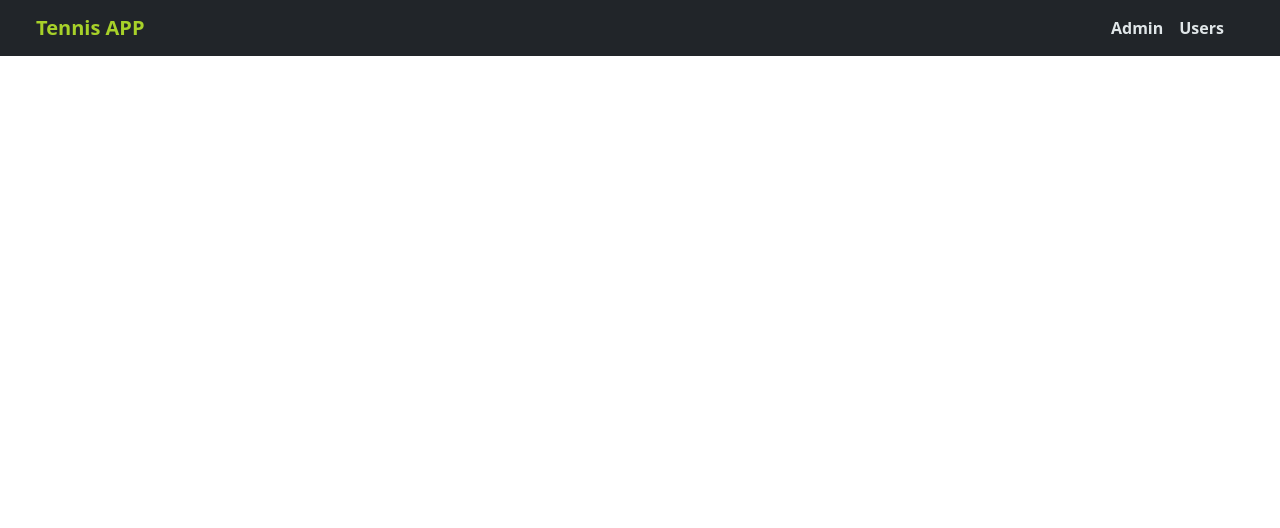
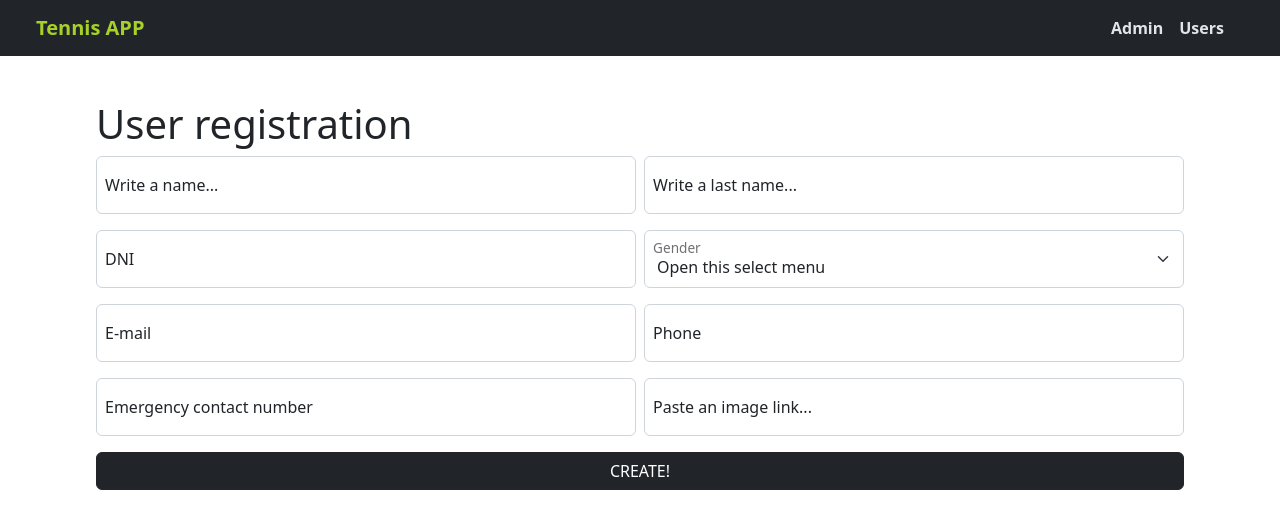
Before and after one commit to Nicrosi/Proyecto-Final, a React (Create React App) app in the folder client/: page /CreateUsers in a window 1280 px wide. Shown: the top 528 px of the page. Built offline with nearby package versions, Linux system fonts and the light colour scheme.

Commit message:
refactor(client/component/FormUser /HomeAdmin): arreglos de formularios y creación de ruta

```diff
--- a/client/src/App.js
+++ b/client/src/App.js
@@ -7,6 +7,7 @@ import NavBar from "./components/NavBar/NavBar";
 import { Users } from "./components/Users/Users.jsx";
 import { FormScore } from "./components/FormScore/FormScore.jsx";
 import { FormSponsor } from "./components/FormSponsor/FormSponsor.jsx";
+import { FormUser } from "./components/FormUser/FormUser.jsx";
 
 
 function App() {
@@ -19,6 +20,8 @@ function App() {
       <Route exact path={"/Users/:userId"} component={DetailsUser} />
       <Route exact path={"/CreateScore/:userId"} component={FormScore} />
       <Route exact path={"/sponsor"} component={FormSponsor}/>
+      <Route exact path={"/CreateUsers"} component={FormUser}/>
+
     </div>
   );
 }
--- a/client/src/components/FormUser/FormUser.jsx
+++ b/client/src/components/FormUser/FormUser.jsx
@@ -54,10 +54,10 @@ export const FormUser = () => {
 
     return (
         <React.Fragment>
-
-            <div className="mx-5" style={{margin: "100px auto", }}>
+            <div style={{ minHeight: "100vh", width:"100%"}}>
+            <div className="mx-auto" style={{marginTop: "100px", width:"85%"}}>
                 <h1>User registration</h1>
-                <form onSubmit={(e) => handleSubmit(e)}>
+                <form style={{width:"100%"}} onSubmit={(e) => handleSubmit(e)}>
                     <div className="row g-2 mb-3">
                         <div className="form-floating col-md">
                             <input type="text" value={input.name} name="name" placeholder="Write a name..." class="form-control" id="floatingInput" onChange={(e) => handleInputChange(e)} />
@@ -102,14 +102,14 @@ export const FormUser = () => {
                             <label for="floatingInput">Paste an image link...</label>
                         </div>
                     </div>
-                    <div class="d-grid gap-2">
+                    <div className="d-grid gap-2">
                         <button className="btn btn-dark" type="submit" >CREATE!</button>
                     </div>
 
                 </form>
             </div>
 
-
+            </div>
         </React.Fragment>
     )
 };
--- a/client/src/components/HomeAdmin/HomeAdmin.jsx
+++ b/client/src/components/HomeAdmin/HomeAdmin.jsx
@@ -14,30 +14,38 @@ function HomeAdmin() {
   }, [dispatch])
 
   return (
-    <div className="App">
+    <div className="mx-auto hstack justify-content-center" style={{width: "100%", minHeight: "100vh"}}>
+      <div className="mx-5 hstack justify-content-around" style={{width: "20%"}}>
+        <div className="col-md-4 align-self-center vstack" >
         <h3 className="text-lg-start fs-4 mx-4 my-3 text-secondary ">HOME ADMINISTRATOR</h3>
-
-      <button type="button" className="btn btn-outline-secondary  my-2 mx-4">
+        <button type="button" className="btn btn-outline-secondary btn-dark my-2 mx-2">
           <Link to={"/Users"}>Users</Link>
         </button>
-      <button type="button" className="btn btn-outline-primary my-2 mx-2">
+        <button type="button" className="btn btn-outline-secondary btn-dark my-2 mx-2">
+          <Link to={"/CreateUsers"}>User registration</Link>
+        </button>
+        <button type="button" className="btn btn-outline-secondary btn-dark my-2 mx-2">
           Create Tournament
         </button>
-      <button type="button" className="btn btn-outline-primary my-2 mx-2">
+        <button type="button" className="btn btn-outline-secondary btn-dark my-2 mx-2">
           Create Sub-Tournament
         </button>
-      <button type="button" className="btn btn-outline-secondary  my-2 mx-4">
+        <button type="button" className="btn btn-outline-secondary btn-dark my-2 mx-2">
           <Link to={"/sponsor"}>Create New Sponsor</Link>
         </button>
+      </div>
+      </div>
+
+        <div className="col-md-8 align-self-center vstack" style={{width: "60%"}}>
       {users.map((p) => {
         return (
-          <div className="container my-4">
+          <div className="container">
             <div className="row">
               {p.is_admin && (
                 <div className="col-xs-3">
                   <img
                     className="rounded float-start img-thumbnail mx-2"
-                    src={"https://picsum.photos/200"}
+                    src={p.picture}
                     alt="pictureAdm"
                   />
                   <div class="shadow-lg p-3 mb-3 bg-body rounded my-4 mx-5 px-1">
@@ -63,6 +71,13 @@ function HomeAdmin() {
         );
       })}
       </div>
+
+      </div>
+
+
+
+
+
   );
 }
 
```
Lines whose indentation alone changed are shown as unchanged.
